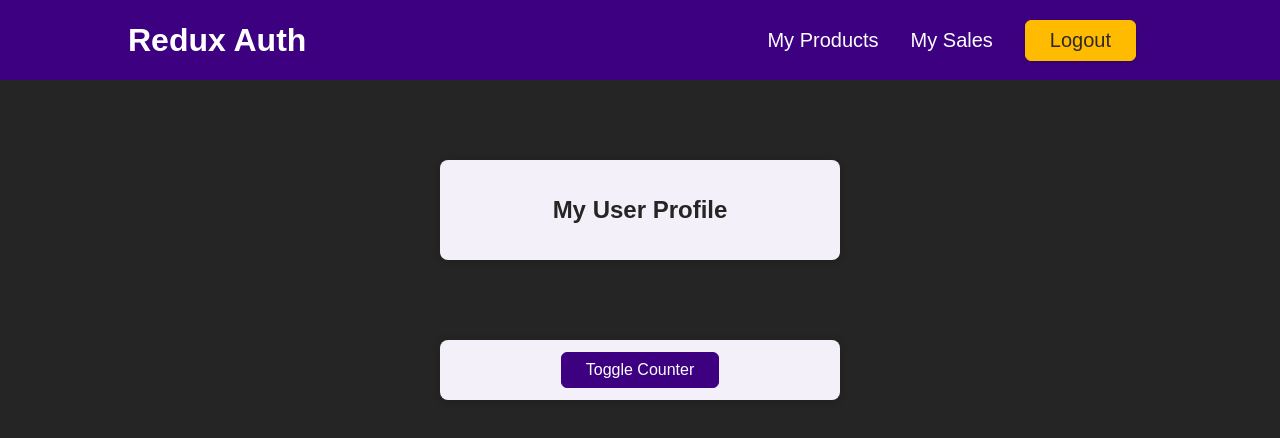
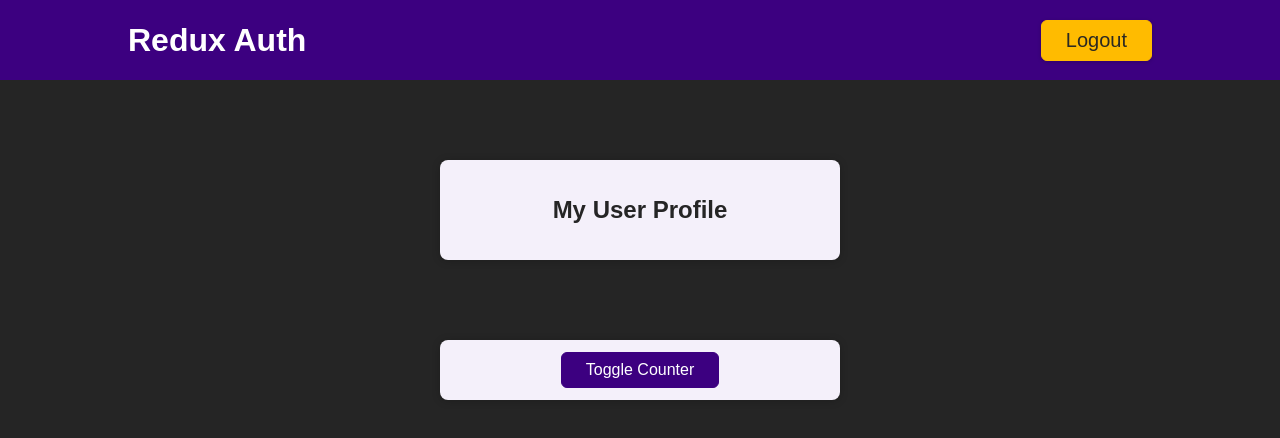
Before and after one commit to M-Desormeaux/redux-attempt-one, a React (Create React App) app: page / in a window 1280 px wide. Both pictures are taken after typing "name@example.com", "Sample123" into the empty fields and a click on the button "Login". Shown: the top 438 px of the page. Built offline with nearby package versions, Linux system fonts and the light colour scheme.

Commit message:
feat: added localStorage for login authorization

```diff
--- a/src/App.tsx
+++ b/src/App.tsx
@@ -2,9 +2,21 @@ import { Auth } from "./components/Auth";
 import { Counter } from "./components/Counter";
 import { Header } from "./components/Header";
 import { UserProfile } from "./components/UserProfile";
-import { useAppSelector } from "./hooks";
+import { useAppDispatch, useAppSelector } from "./hooks";
+import { useEffect } from "react";
+import { authActions } from "./store/auth";
 
 function App() {
+  const dispatch = useAppDispatch();
+
+  useEffect(() => {
+    const auth = localStorage.getItem("auth");
+
+    if (auth === "true") {
+      dispatch(authActions.login());
+    }
+  }, []);
+
   const isAuth = useAppSelector((state) => state.auth.isAuthenticated);
 
   return (
--- a/src/components/Auth.tsx
+++ b/src/components/Auth.tsx
@@ -8,6 +8,7 @@ export const Auth = () => {
     event.preventDefault();
 
     dispatch(authActions.login());
+    localStorage.setItem("auth", "true");
   };
 
   return (
--- a/src/components/Header.tsx
+++ b/src/components/Header.tsx
@@ -10,6 +10,7 @@ export const Header = () => {
     event.preventDefault();
 
     dispatch(authActions.logout());
+    localStorage.setItem("auth", "false");
   };
 
   return (
@@ -17,17 +18,7 @@ export const Header = () => {
       <h1>Redux Auth</h1>
       {isAuth && (
         <nav>
-          <ul>
-            <li>
-              <a href="/">My Products</a>
-            </li>
-            <li>
-              <a href="/">My Sales</a>
-            </li>
-            <li>
-              <button onClick={logoutHandler}>Logout</button>
-            </li>
-          </ul>
+          <button onClick={logoutHandler}>Logout</button>
         </nav>
       )}
     </header>
```
